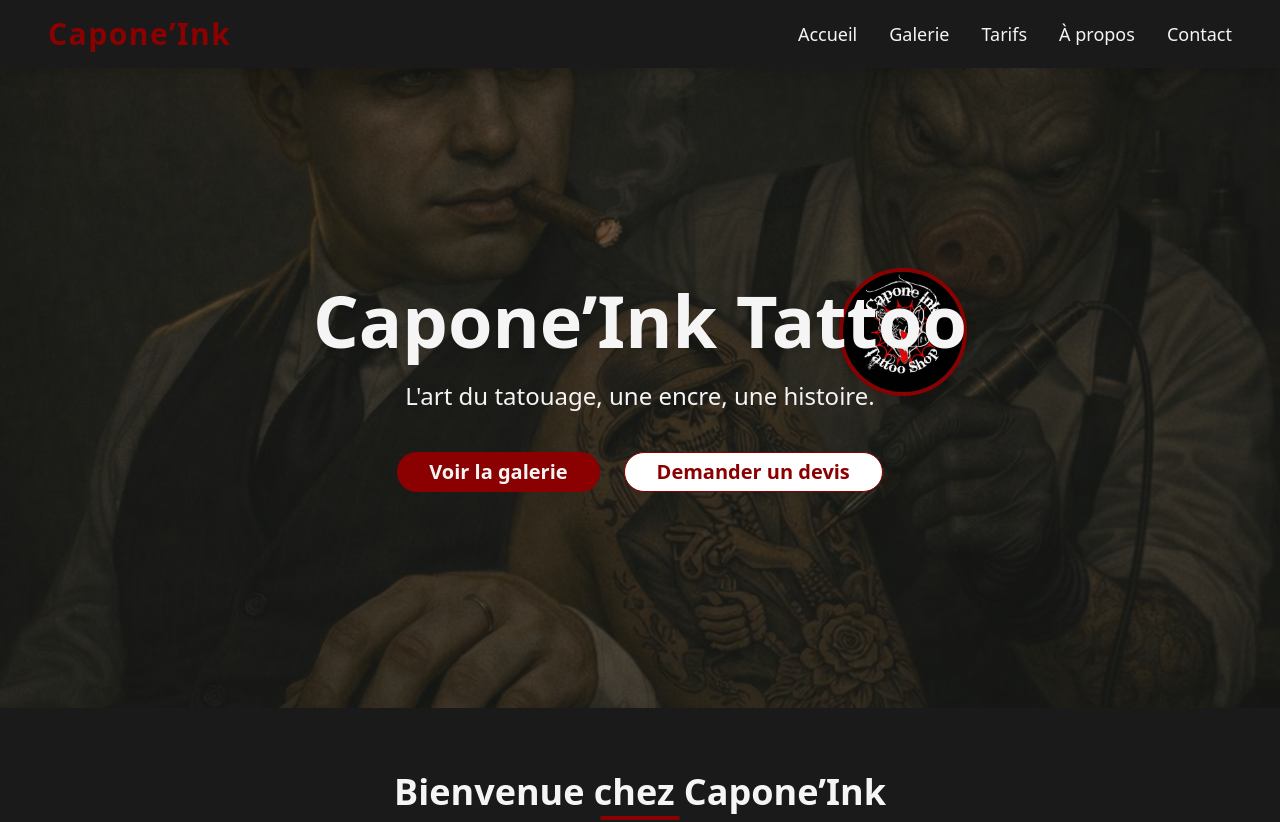
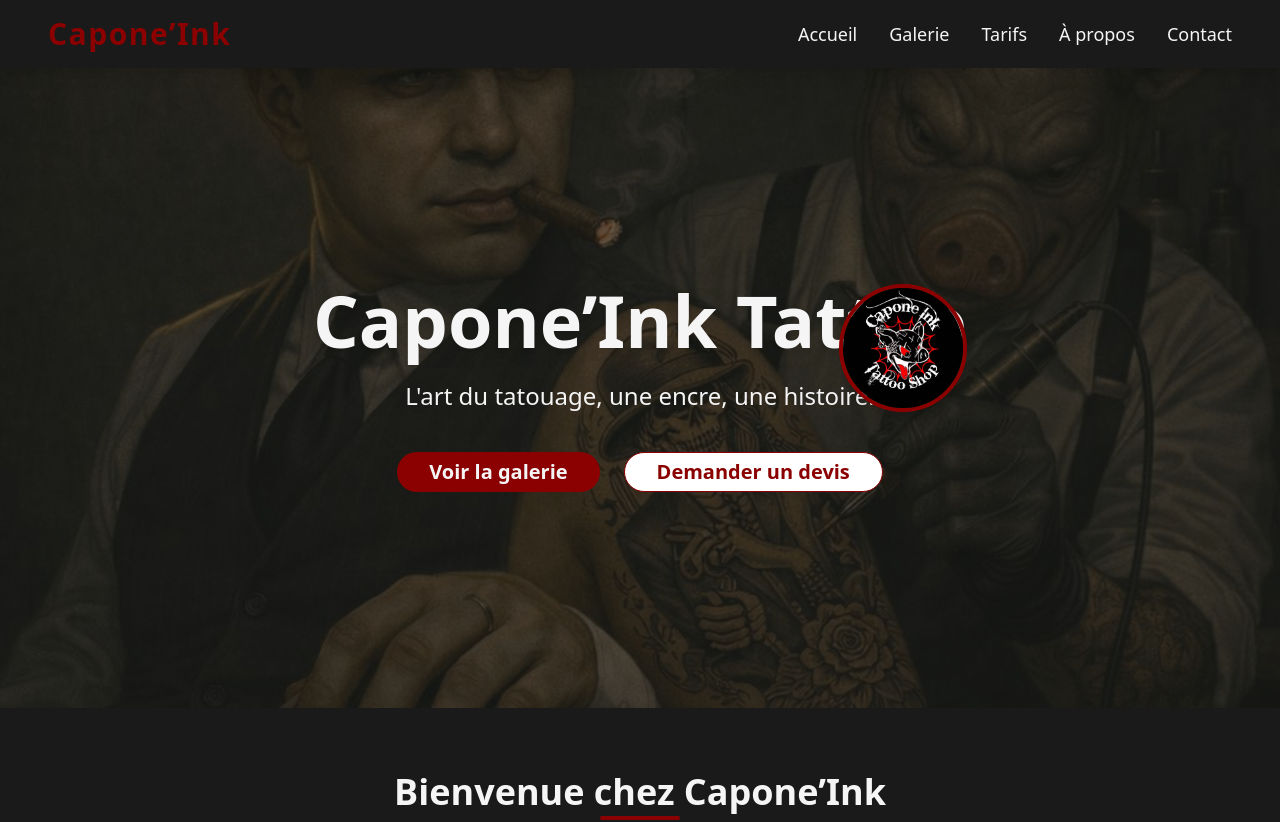
Before and after one commit to adrouhin7/capone-ink, a React (Vite) app: page / in a window 1280 px wide. Shown: the top 822 px of the page. Built offline with nearby package versions, Linux system fonts and the light colour scheme.

Commit message:
[dyad] Correction de la superposition du logo sur la page d'accueil - wrote 1 file(s)

```diff
--- a/src/pages/Home.tsx
+++ b/src/pages/Home.tsx
@@ -18,7 +18,7 @@ const Home: React.FC = () => {
           <img
             src="/logo.webp"
             alt="Capone’Ink Tattoo Logo"
-            className="absolute top-0 right-4 w-24 h-24 md:w-32 md:h-32 rounded-full object-cover border-4 border-capone-red shadow-lg"
+            className="absolute top-4 right-4 w-24 h-24 md:w-32 md:h-32 rounded-full object-cover border-4 border-capone-red shadow-lg z-20"
           />
           <h1 className="text-5xl md:text-7xl font-extrabold leading-tight mb-6 text-capone-white drop-shadow-lg animate-fade-in">
             Capone’Ink Tattoo
```
